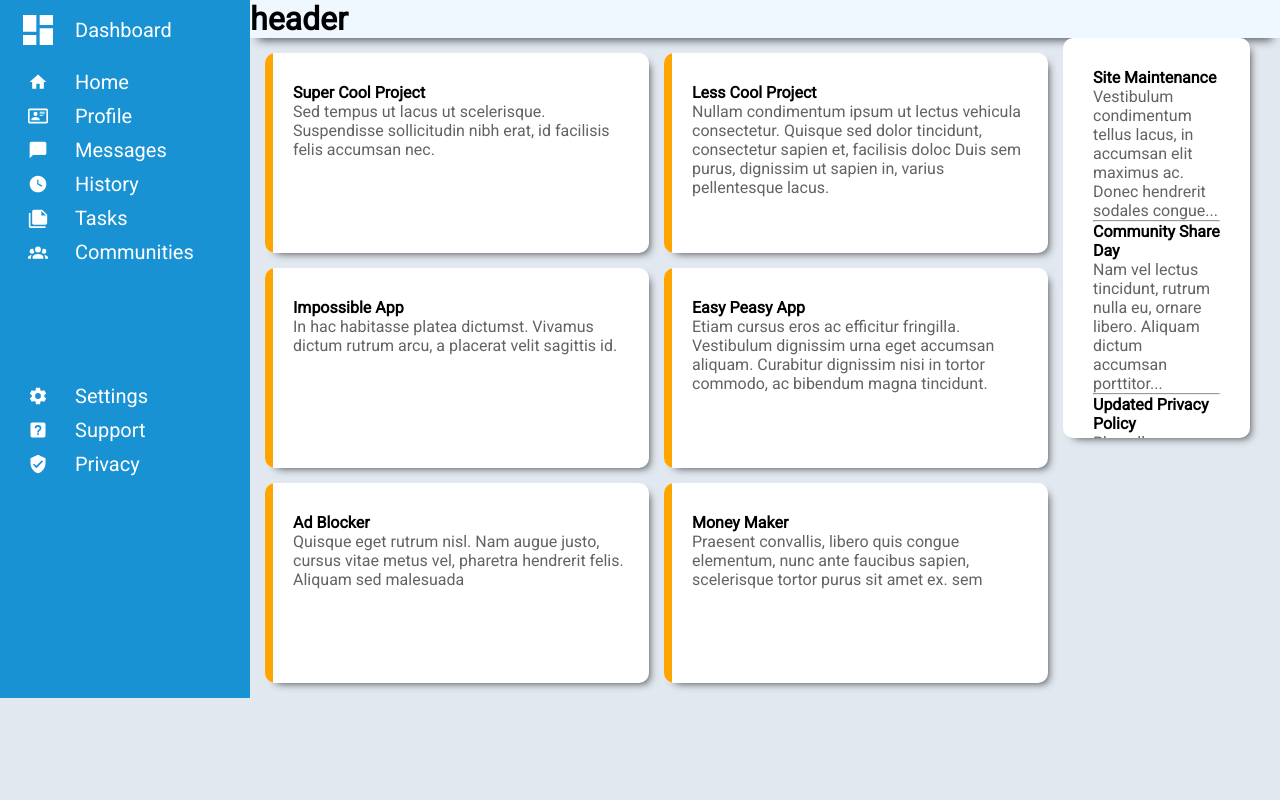
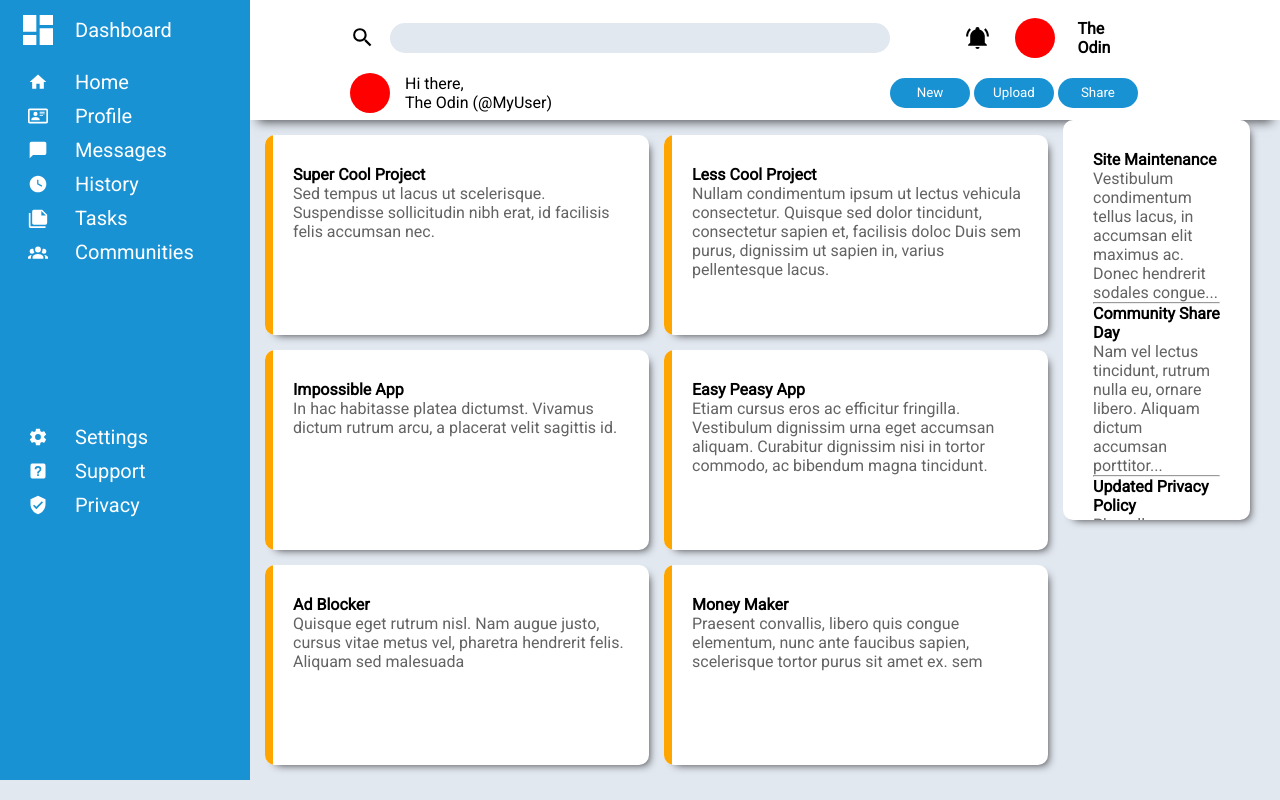
Before and after one commit to ChristoferLv/top-admin-dashboard, a plain HTML site: page index.html in a window 1280 px wide. Drawn offline with Linux system fonts and the light colour scheme.

Commit message:
start header styling

```diff
--- a/index.html
+++ b/index.html
@@ -12,7 +12,35 @@
 
     <div class="container">
         <div class="header">
-            <h1>header</h1>
+            <div class="line1">
+                <svg xmlns="http://www.w3.org/2000/svg" viewBox="0 0 24 24">
+                    <title>magnify</title>
+                    <path
+                        d="M9.5,3A6.5,6.5 0 0,1 16,9.5C16,11.11 15.41,12.59 14.44,13.73L14.71,14H15.5L20.5,19L19,20.5L14,15.5V14.71L13.73,14.44C12.59,15.41 11.11,16 9.5,16A6.5,6.5 0 0,1 3,9.5A6.5,6.5 0 0,1 9.5,3M9.5,5C7,5 5,7 5,9.5C5,12 7,14 9.5,14C12,14 14,12 14,9.5C14,7 12,5 9.5,5Z" />
+                </svg>
+                <div class="searchbar"></div>
+                <svg xmlns="http://www.w3.org/2000/svg" viewBox="0 0 24 24">
+                    <title>bell-ring</title>
+                    <path
+                        d="M21,19V20H3V19L5,17V11C5,7.9 7.03,5.17 10,4.29C10,4.19 10,4.1 10,4A2,2 0 0,1 12,2A2,2 0 0,1 14,4C14,4.1 14,4.19 14,4.29C16.97,5.17 19,7.9 19,11V17L21,19M14,21A2,2 0 0,1 12,23A2,2 0 0,1 10,21M19.75,3.19L18.33,4.61C20.04,6.3 21,8.6 21,11H23C23,8.07 21.84,5.25 19.75,3.19M1,11H3C3,8.6 3.96,6.3 5.67,4.61L4.25,3.19C2.16,5.25 1,8.07 1,11Z" />
+                </svg>
+                <div class="userinfo">
+                    <div class="avatar"></div>
+                    <p class="user-name">The Odin</p>
+                </div>
+            </div>
+            <div class="line2">
+                <div class="avatar"></div>
+                <div class="userinfo2">
+                    <p class="greet">Hi there,</p>
+                    <p class="user-name2">The Odin (@MyUser)</p>
+                </div>
+                <div class="buttons">
+                    <button type="button">New</button>
+                    <button type="button">Upload</button>
+                    <button type="button">Share</button>
+                </div>
+            </div>
         </div>
         <div class="sidebar">
             <div class="logo">
--- a/style.css
+++ b/style.css
@@ -18,9 +18,6 @@ body {
     background-color: var(--background-color);
 }
 
-svg {
-}
-
 .container {
     display: grid;
     grid-template-columns: 250px 1fr;
@@ -38,9 +35,87 @@ svg {
 }
 
 .header {
+    display: grid;
+    grid-template-columns: repeat(1, 1fr);
+    grid-template-rows: 50% 50%;
+    gap: 10px 0;
     grid-column-start: 2;
-    background-color: aliceblue;
+    background-color: white;
     box-shadow: 0px 10px 10px -8px rgba(0, 0, 0, 0.65);
+    padding: 15px;
+}
+
+.line1 {
+    display: grid;
+    grid-template-columns: 1fr 4fr 1fr 1fr 1fr;
+    align-items: center;
+}
+
+.line1 svg:nth-of-type(1) {
+    justify-self: end;
+    margin-right: 15px;
+}
+
+.line1 svg:nth-of-type(2) {
+    justify-self: end;
+    margin-right: 25px;
+}
+
+.userinfo {
+    display: grid;
+    grid-template-columns: 1fr 1fr;
+    align-items: center;
+}
+
+.userinfo p {
+    font-weight: bold;
+}
+
+.searchbar {
+    background-color: #e2e8f0;
+    width: 100%;
+    height: 30px;
+    border-radius: 30px;
+}
+
+.header svg {
+    fill: black;
+    max-width: 25px;
+}
+
+.avatar {
+    width: 40px;
+    height: 40px;
+    background-color: #FF0000;
+    border-radius: 50%;
+}
+
+.line2 {
+    display: grid;
+    grid-template-columns: 1fr 4fr 1fr 1fr 1fr;
+    align-items: center;
+}
+
+.line2 .avatar{
+    justify-self: end;
+}
+
+.userinfo2{
+    margin-left: 15px;
+}
+
+.buttons{
+    grid-column-start: 3;
+    grid-column-end: 6;
+}
+
+.buttons button {
+    width: 80px;
+    height: 30px;
+    background-color: var(--main-color);
+    color: white;
+    border-radius: 30px;
+    border-style: none;
 }
 
 .article {
@@ -116,12 +191,6 @@ svg {
     border: 1px solid black;
 }
 
-
-svg {
-    fill: white;
-    max-width: 20px;
-}
-
 .sidebar li,
 .logo {
     list-style-type: none;
@@ -137,8 +206,10 @@ svg {
 li svg,
 .logo svg {
     justify-self: center;
+    max-width: 20px;
+    fill: white;
 }
 
-.logo svg{
+.logo svg {
     max-width: 40px;
 }
```
